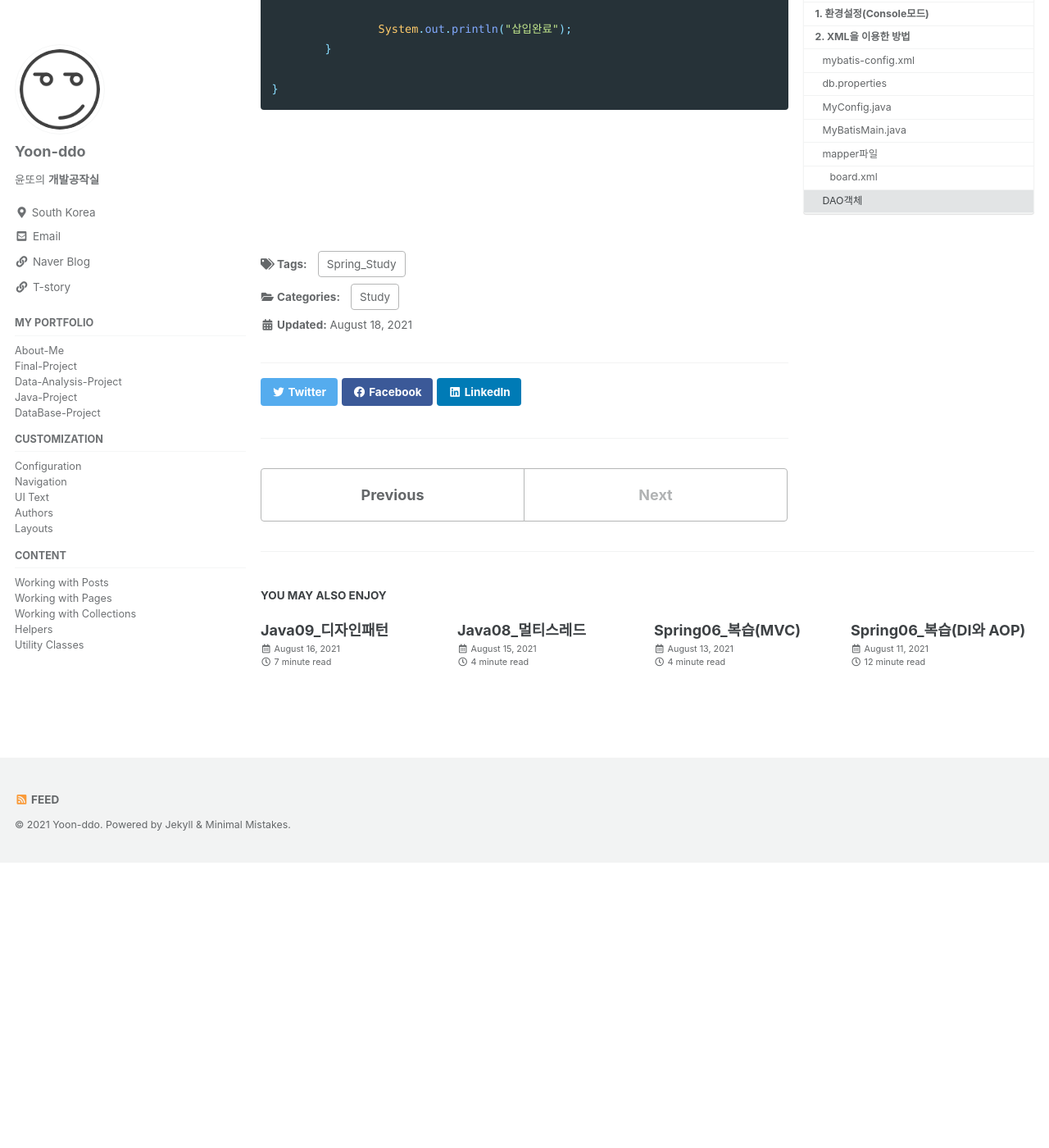
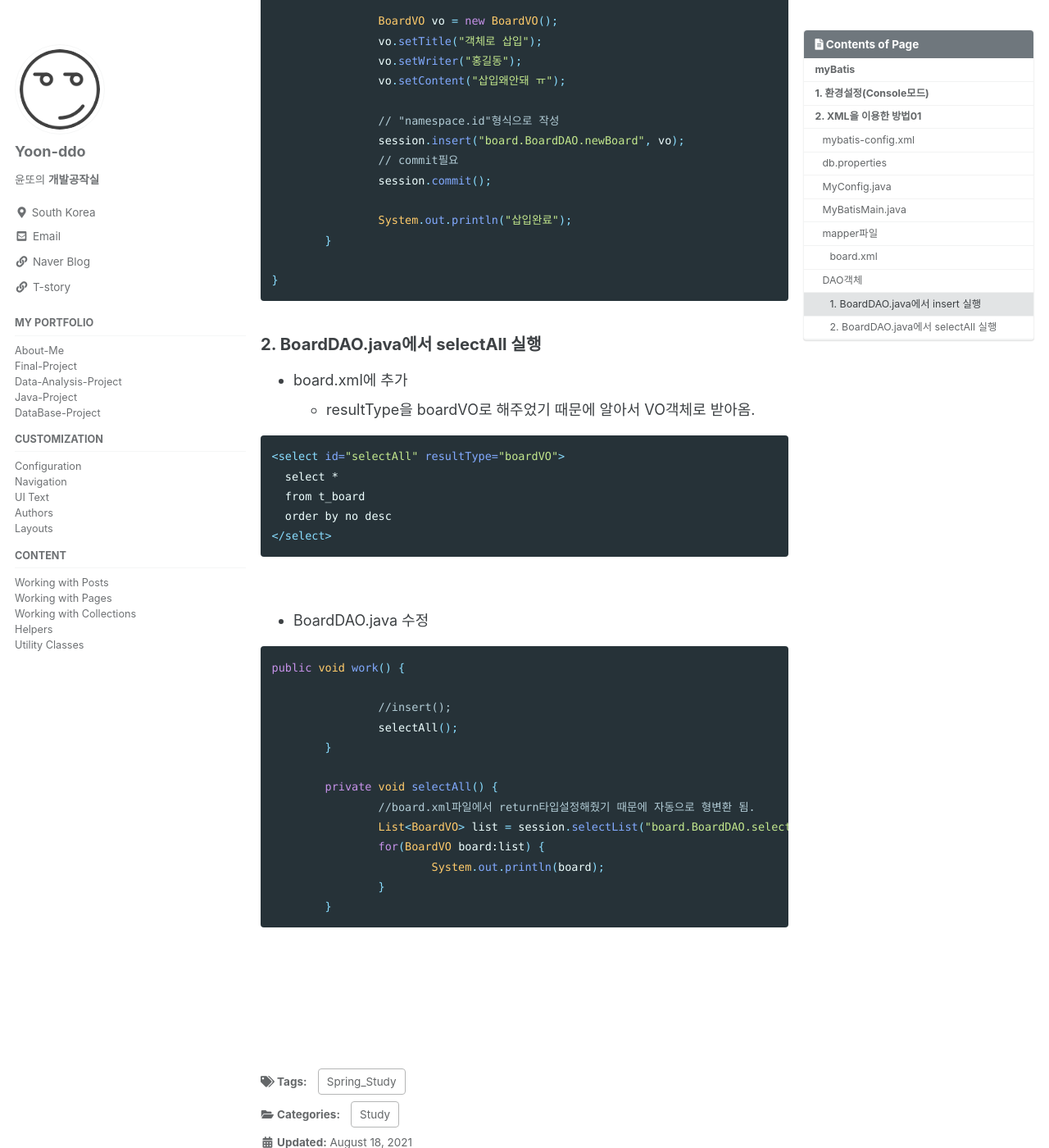
Before and after one commit to Yoon-ddo/Yoon-ddo.github.io, a Jekyll site: the page built from _posts/2021-08-18-Spring07_MyBatis.md, in a window 1280 px wide and 1400 px high, scrolled down 7367 px. Shown: the whole window at 82% size. Built offline with Jekyll 4.4.1, drawn with Linux system fonts in a browser that asks for light colours; cached includes are drawn as plain includes; before the commit the page ends 8419 px from its top, so only the background shows below that; some of the changed text lies outside the part shown.

Commit message:
Update 2021-08-18-Spring07_MyBatis.md

````diff
--- a/_posts/2021-08-18-Spring07_MyBatis.md
+++ b/_posts/2021-08-18-Spring07_MyBatis.md
@@ -34,7 +34,7 @@ tags:
 
 <br><br>
 
-# 2. XML을 이용한 방법
+# 2. XML을 이용한 방법01
 ## mybatis-config.xml
 * 환경설정파일
 
@@ -63,6 +63,14 @@ tags:
 
 * driver, url, username, password는 바뀔 수도 있는 값이다.
   - properties 파일에 넣어두고 그때그때 바꾸어준다.
+
+* mybatic-config.xml파일에서 `typeAlias`를 지정하면 VO 객체를 간격하게 사용할 수 있다.
+
+```xml
+<typeAliases>
+  <typeAlias  type="kr.ac.kopo.board.BoardVO" alias="boardVO"/>
+</typeAliases>
+```
 
 <br>
 
@@ -163,7 +171,7 @@ public class MyBatisMain {
 * 실제 쿼리를 적용할 파일
 * 태그종류
   - select
-    + `resultType` : record와 관련
+    + `resultType` : select했을 때 받아오는 값의 타입 지정.
   - insert
   - update
   - delete
@@ -244,6 +252,8 @@ public class MyBatisMain {
 ## DAO객체
 * SqlSession객체가 있는 곳
 
+### 1. BoardDAO.java에서 insert 실행
+
 ```java
 package kr.ac.kopo.board;
 
@@ -283,6 +293,37 @@ public class BoardDAO {
 }
 ```
 
+### 2. BoardDAO.java에서 selectAll 실행
+* board.xml에 추가
+  - resultType을 boardVO로 해주었기 때문에 알아서 VO객체로 받아옴.
+
+```xml
+<select id="selectAll" resultType="boardVO">
+  select *
+  from t_board
+  order by no desc
+</select>
+```
+
+<br>
+
+* BoardDAO.java 수정
+
+```java
+public void work() {
+
+		//insert();
+		selectAll();
+	}
+
+	private void selectAll() {
+		//board.xml파일에서 return타입설정해줬기 때문에 자동으로 형변환 됨.
+		List<BoardVO> list = session.selectList("board.BoardDAO.selectAll");
+		for(BoardVO board:list) {
+			System.out.println(board);
+		}
+	}
+  ```
 
 
 
````
